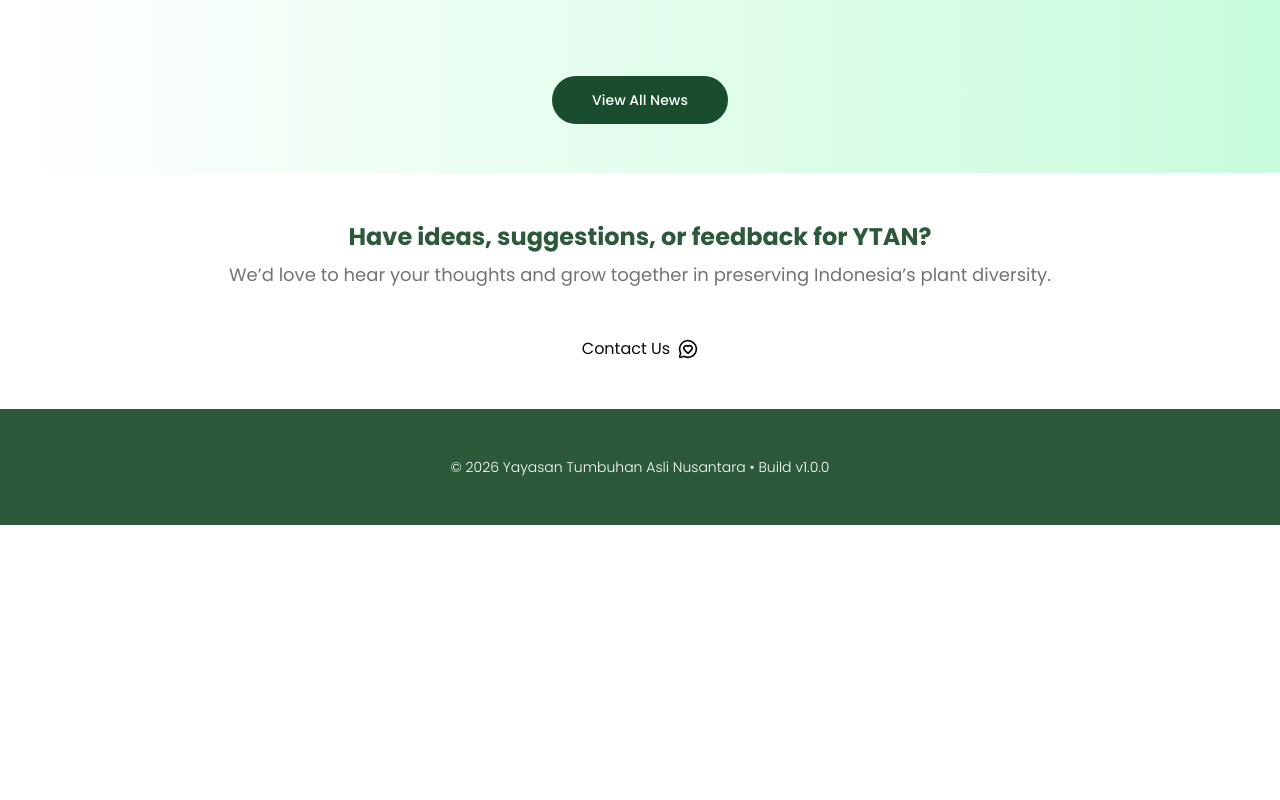
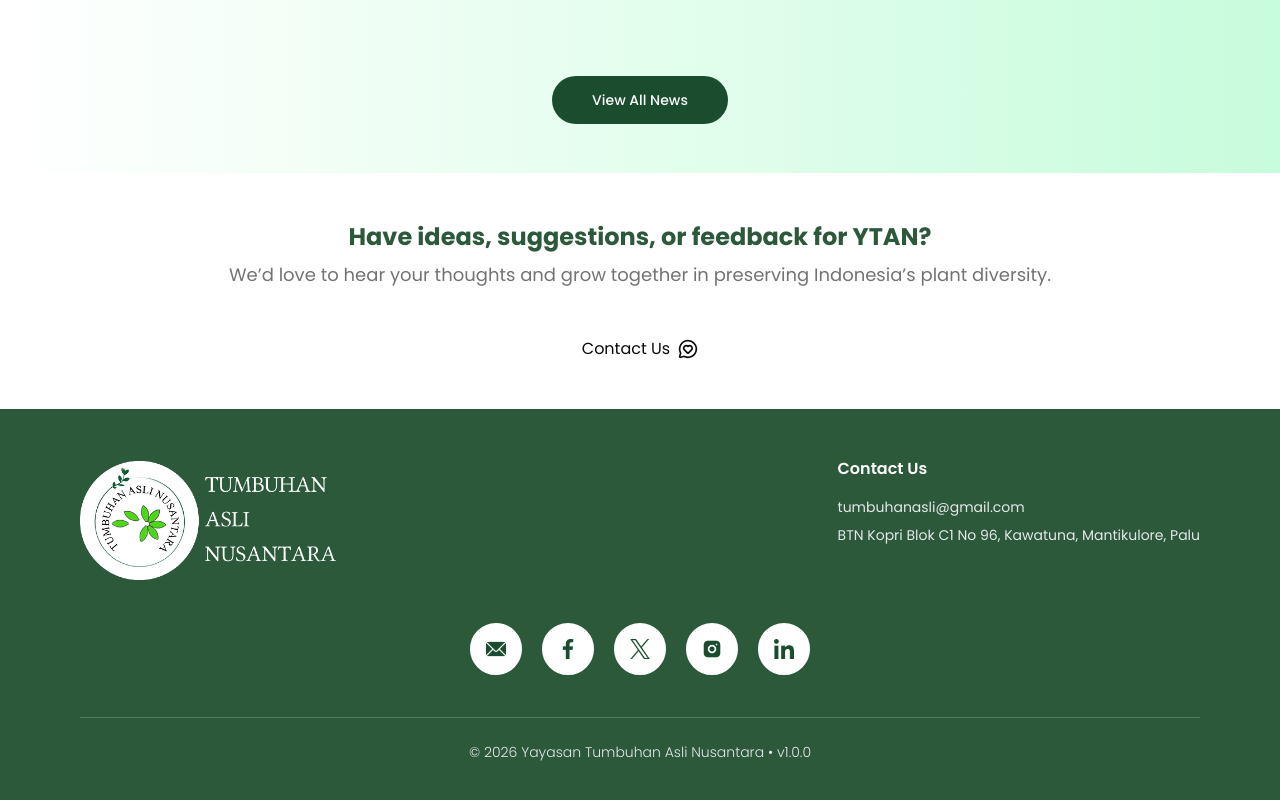
Before and after one commit to Tumbuhan-Nusantara/tumbuhan-landingpage, a Next.js app: page /en in a window 1280 px wide. Shown: the part 3718-4518 px from the top of the page. Before the commit the page ends 4243 px from the top, so only its background shows below. Built offline with nearby package versions, Linux system fonts and the light colour scheme.

Commit message:
fix: footer ui

```diff
--- a/src/components/Footer/index.tsx
+++ b/src/components/Footer/index.tsx
@@ -1,9 +1,49 @@
-import React from "react";
+import { Separator } from "@/components/ui/separator";
+import { Contacts } from "@/src/constants";
+import { useLocale, useTranslations } from "next-intl";
+import Image from "next/image";
 
 const FooterFeat = () => {
+  const k = useTranslations("navbar");
+  useLocale();
   return (
-    <div >
-      <div className="bg-[#2B593A] p-12 flex justify-center font-light text-sm text-white">© 2026 Yayasan Tumbuhan Asli Nusantara • Build v1.0.0</div>
+    <div>
+      <div className="bg-[#2B593A] px-6 md:px-12 lg:px-20 py-12">
+        <div className="flex flex-col md:flex-row lg:flex-row justify-center lg:justify-between">
+          <Image
+            src="/footer/ytan.png"
+            alt="logo ytan"
+            width={300}
+            height={300}
+          />
+          <div className="flex flex-col gap-4">
+            <h1 className="text-white font-semibold"> {k("contact")}</h1>
+            <div className="flex flex-col gap-2">
+              <p className="text-sm text-gray-200">tumbuhanasli@gmail.com</p>
+              <p className="text-sm text-gray-200">
+                BTN Kopri Blok C1 No 96, Kawatuna, Mantikulore, Palu
+              </p>
+            </div>
+          </div>
+        </div>
+
+        <div className="flex flex-wrap lg:justify-center gap-4 my-8">
+          {Contacts.map((logo) => (
+            <div
+              key={logo.id}
+              className="border-[#2B593A] border-2 rounded-full  p-3 md:p-4 bg-white duration-500 transition hover:bg-[#c7f7da] cursor-pointer"
+            >
+              <Image width={20} height={20} src={logo.icon} alt={logo.alt} />
+            </div>
+          ))}
+        </div>
+        <Separator className="mt-10 bg-white/20" />
+        <div className="flex lg:justify-center items-center">
+          <p className=" font-light  text-xs md:text-sm text-gray-200 mt-6">
+            © 2026 Yayasan Tumbuhan Asli Nusantara • v1.0.0
+          </p>
+        </div>
+      </div>
     </div>
   );
 };
```
